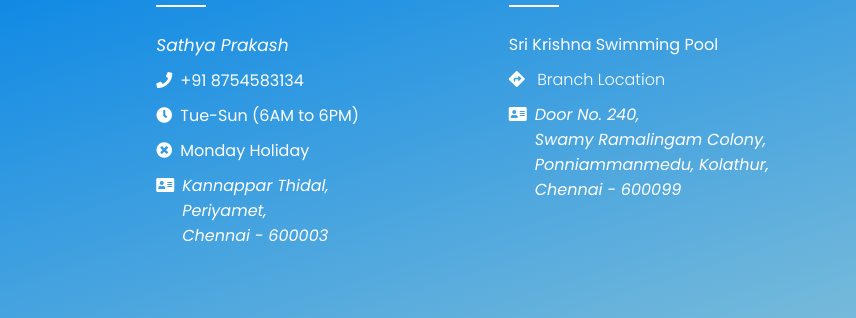
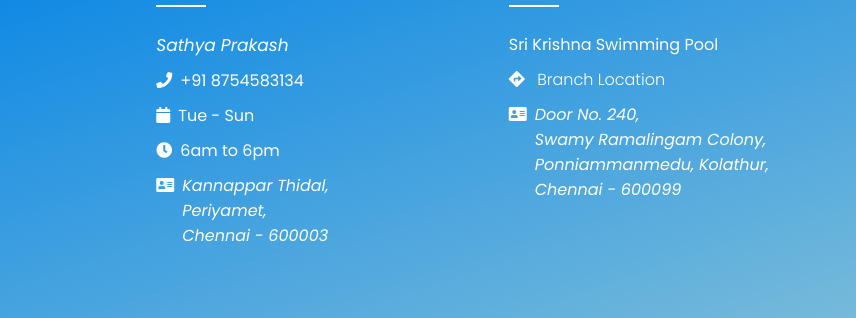
Before and after one commit to myladyswimmingpool/home, a plain HTML site: page index.html in a window 1280 px wide. Shown: the part 2483-2801 px from the top of the page, 0-856 px from the left. Drawn offline with Linux system fonts and the light colour scheme.

Commit message:
Add files via upload

```diff
--- a/index.html
+++ b/index.html
@@ -140,8 +140,9 @@
                     <ul>
                         <li><h5>Sathya Prakash</h5></li>
                         <li><i class="fa fa-phone" aria-hidden="true"></i> +91 8754583134</li>
-                        <li><i class="fas fa-clock" aria-hidden="true"></i> Tue-Sun (6AM to 6PM)</li>
-                        <li><i class="fas fa-times-circle" aria-hidden="true"></i> Monday Holiday</li>
+                        <li><i class="fas fa-calendar" aria-hidden="true"></i> Tue - Sun</li>
+                        <li><i class="fas fa-clock" aria-hidden="true"></i> 6am to 6pm</li>
+                        <!-- <li><i class="fas fa-times-circle" aria-hidden="true"></i> Monday Holiday</li> -->
                         <li>
                             <i class="fa fa-address-card" aria-hidden="true"></i>
                             <div class="address-block">
```
